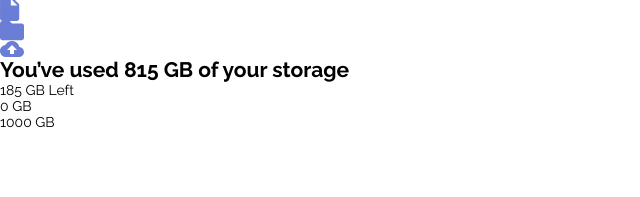
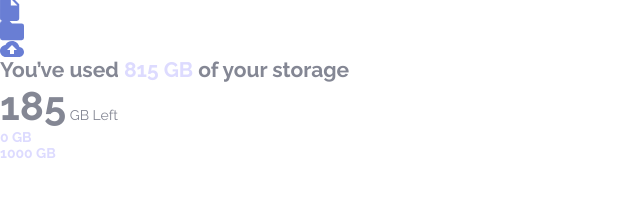
Before and after one commit to MatiasBastarrica/fylo-data-storage-component, a plain HTML site: page index.html in a window 1280 px wide. Shown: the part 43-240 px from the top of the page, without its empty margins (0-640 px from the left). Drawn offline with Linux system fonts and the light colour scheme.

Commit message:
Write the Utility classes

```diff
--- a/index.html
+++ b/index.html
@@ -26,9 +26,15 @@
         <section class="actions-section">
           <img src="./images/logo.svg" alt="" />
           <div class="file-actions-container">
-            <img src="./images/icon-document.svg" alt="" />
-            <img src="./images/icon-folder.svg" alt="" />
-            <img src="./images/icon-upload.svg" alt="" />
+            <div class="icon-container">
+              <img src="./images/icon-document.svg" alt="" />
+            </div>
+            <div class="icon-container">
+              <img src="./images/icon-folder.svg" alt="" />
+            </div>
+            <div class="icon-container">
+              <img src="./images/icon-upload.svg" alt="" />
+            </div>
           </div>
         </section>
         <section class="storage-section">
--- a/styles.css
+++ b/styles.css
@@ -30,7 +30,21 @@ img {
   display: block;
 }
 
+/* ### UTILITIES ### */
+
+.text-highlight {
+  color: var(--neutral-blue-200);
+  font-weight: var(--fw-700);
+}
+
+.text-big {
+  font-size: 2.5rem;
+  font-weight: var(--fw-700);
+}
+
 body {
   font-family: var(--ff-raleway);
   font-size: 0.875rem;
+  color: var(--neutral-grayish-blue);
+  font-weight: var(--fw-400);
 }
```
